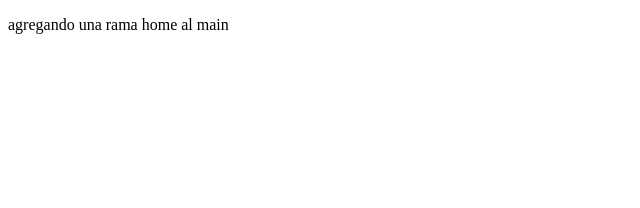
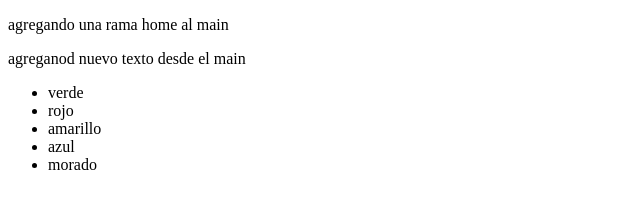
Before and after one commit to zairon11/git-git-hub, a plain HTML site: page home.html in a window 1280 px wide. Shown: the whole page, without its empty margins (0-640 px from the left). Drawn offline with Linux system fonts and the light colour scheme.

Commit message:
agregando contenido al home desde el main

```diff
--- a/home.html
+++ b/home.html
@@ -10,5 +10,17 @@
     <p>
         agregando una rama home al main
     </p>
+
+    <p>
+        agreganod nuevo texto desde el main
+    </p>
+
+    <ul>
+        <li>verde</li>
+        <li>rojo</li>
+        <li>amarillo</li>
+        <li>azul</li>
+        <li>morado</li>
+    </ul>
 </body>
 </html>
```
